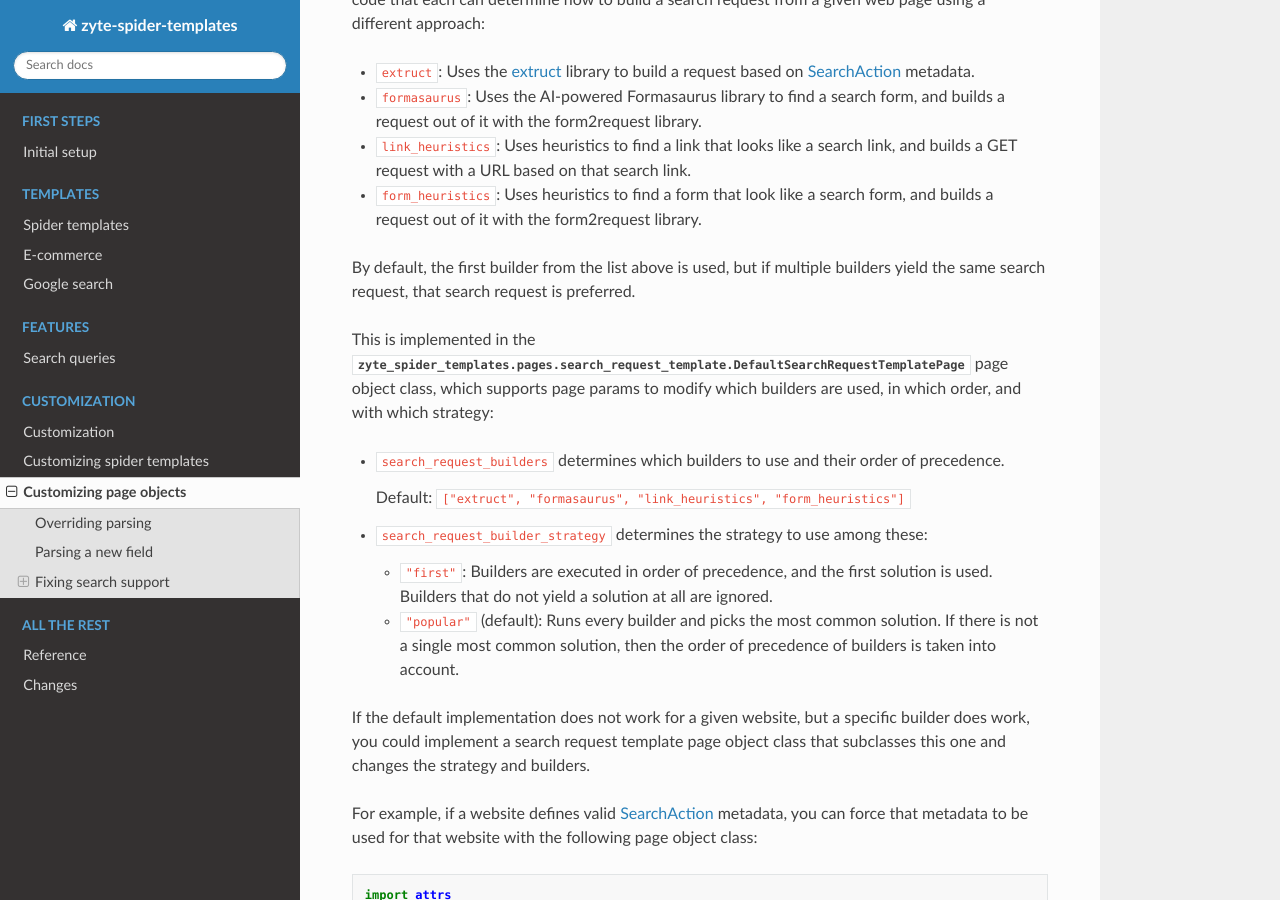
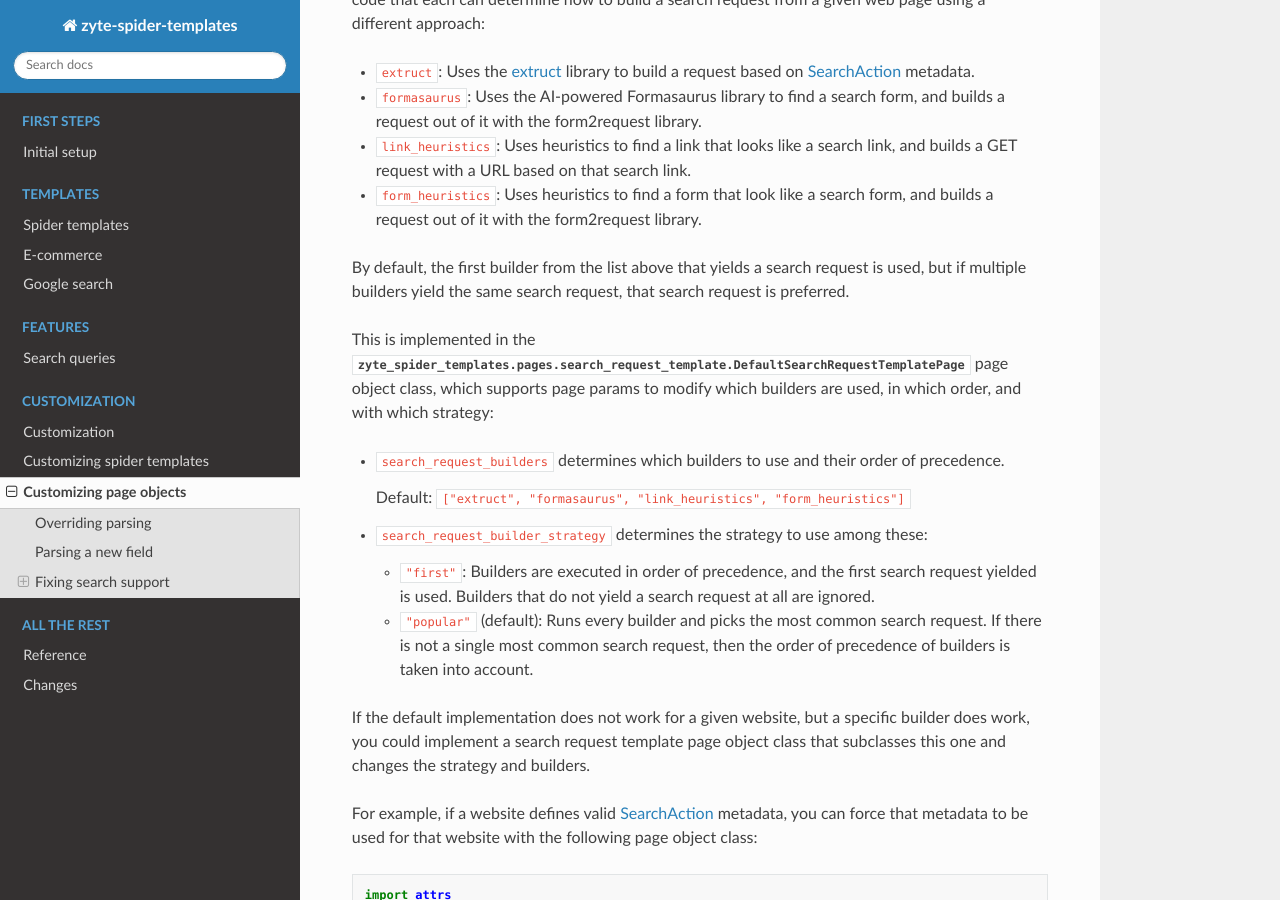
Before and after one commit to zytedata/zyte-spider-templates, a Sphinx documentation site: the page built from docs/customization/pages.rst, in a window 1280 px wide and 900 px high, scrolled down 3035 px. Built offline with Sphinx 7.4.7 and the Read the Docs theme 3.1.0, drawn with Linux system fonts in a browser that asks for light colours.

```diff
--- a/docs/customization/pages.rst
+++ b/docs/customization/pages.rst
@@ -192,8 +192,9 @@ request from a given web page using a different approach:
     form, and builds a request out of it with the :doc:`form2request
     <form2request:index>` library.
 
-By default, the first builder from the list above is used, but if multiple
-builders yield the same search request, that search request is preferred.
+By default, the first builder from the list above that yields a search request
+is used, but if multiple builders yield the same search request, that search
+request is preferred.
 
 This is implemented in the
 :class:`zyte_spider_templates.pages.search_request_template.DefaultSearchRequestTemplatePage`
@@ -209,12 +210,12 @@ which builders are used, in which order, and with which strategy:
     these:
 
     -   ``"first"``: Builders are executed in order of precedence, and the
-        first solution is used. Builders that do not yield a solution at all
-        are ignored.
+        first search request yielded is used. Builders that do not yield a
+        search request at all are ignored.
 
     -   ``"popular"`` (default): Runs every builder and picks the most common
-        solution. If there is not a single most common solution, then the order
-        of precedence of builders is taken into account.
+        search request. If there is not a single most common search request,
+        then the order of precedence of builders is taken into account.
 
 If the default implementation does not work for a given website, but a specific
 builder does work, you could implement a search request template page object
--- a/docs/features/search.rst
+++ b/docs/features/search.rst
@@ -26,7 +26,7 @@ And the following list of search queries:
 By default, the spider would send 2 initial requests to those 2 input URLs,
 to try and find out how to build a search request for them, and if it succeeds,
 it will then send 4 search requests, 1 per combination of input URL and search
-queries line. For example:
+query. For example:
 
 .. code-block:: none
 
```
Also changed, not shown: setup.py (+3 -5 lines), 1 other file.
